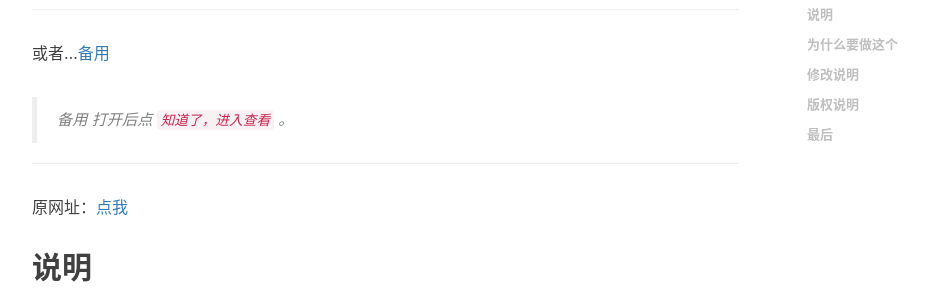
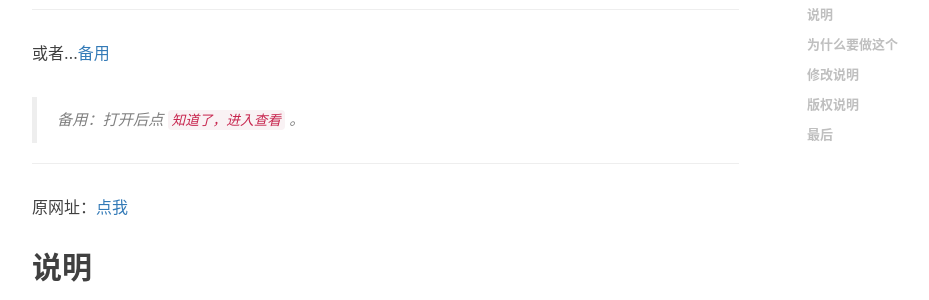
Before and after one commit to WoLeo-Z/Blog, a Jekyll site: the page built from _posts/2021-01-28-Mikutap.md, in a window 1280 px wide and 900 px high, scrolled down 838 px. Shown: the part 150-450 px from the top of the window, without its empty margins (233-1162 px from the left). Built offline with Jekyll 4.4.1, drawn with Linux system fonts in a browser that asks for light colours; nearby versions of some CDN libraries; comment, search, counter and statistics services are not loaded.

```diff
--- a/_posts/2021-01-28-Mikutap.md
+++ b/_posts/2021-01-28-Mikutap.md
@@ -30,7 +30,7 @@ AIDN官网：[点我](https://aidn.jp)
 
 或者...[备用](https://u.pmdaniu.com/ERNM4)
 
-> 备用 打开后点 `知道了，进入查看` 。
+> 备用：打开后点 `知道了，进入查看` 。
 
 ---
 
```
